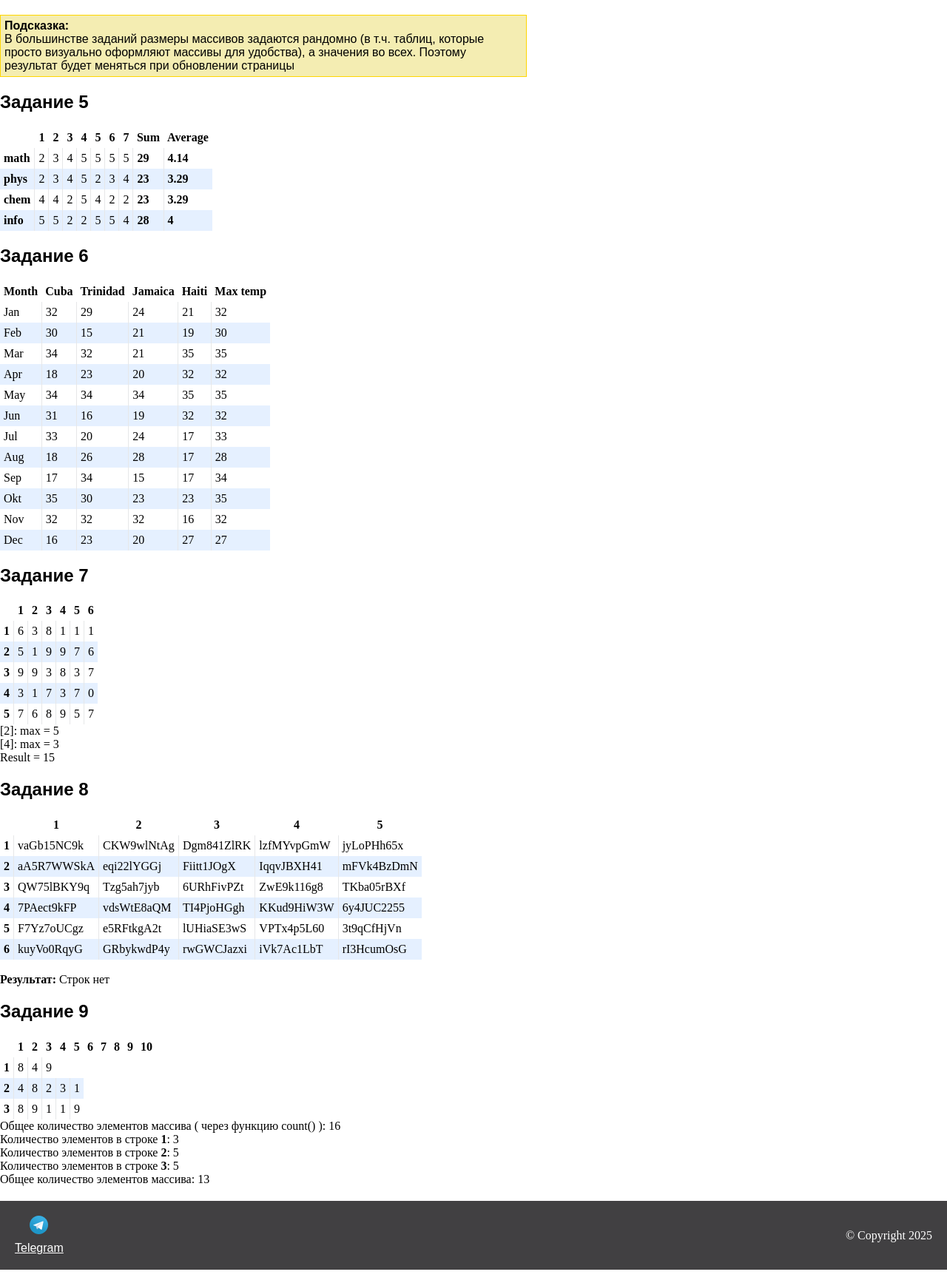
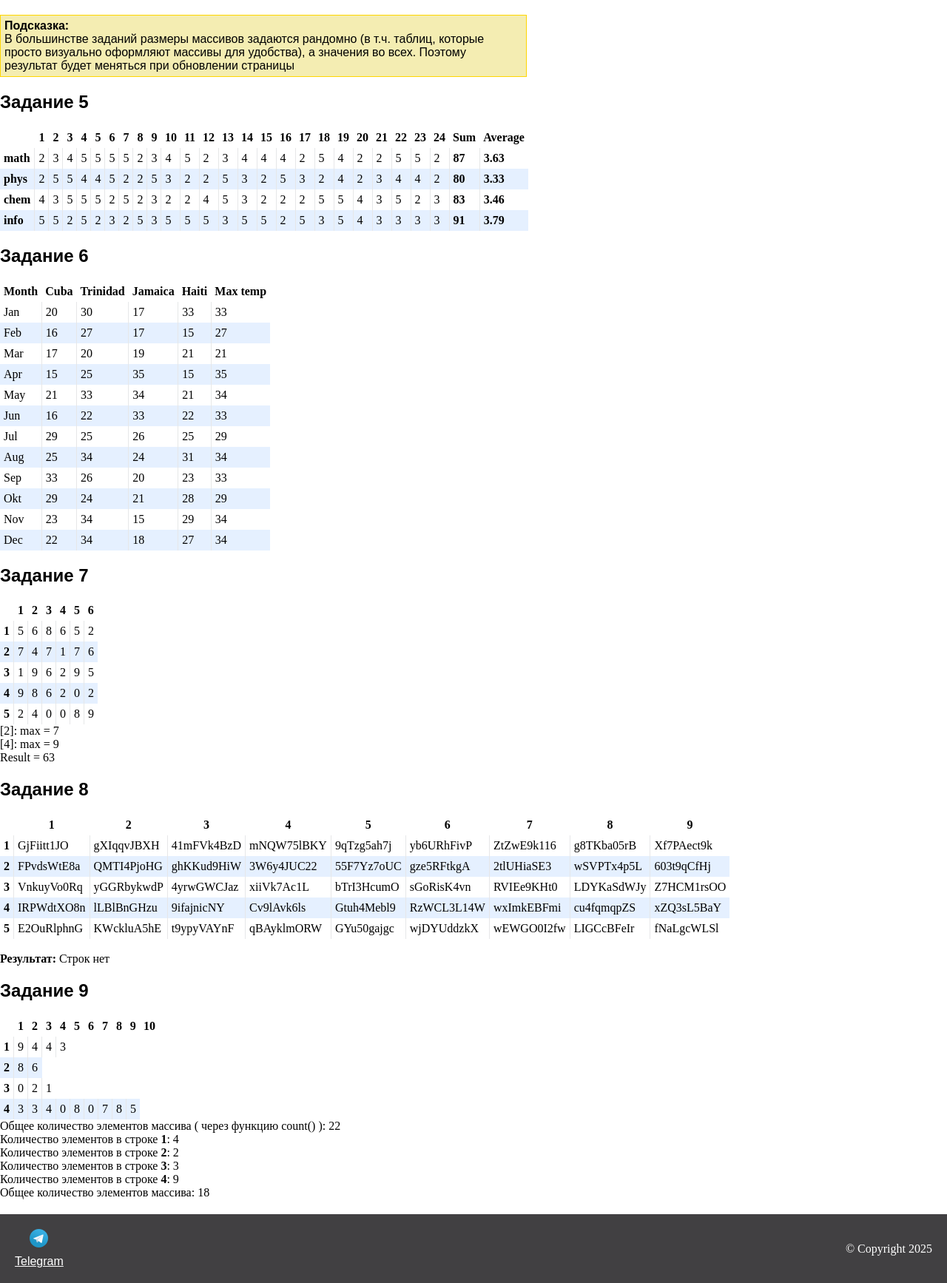
Before and after one commit to IrinaZorina/fact19, a PHP site: page /arrays.php in a window 1280 px wide. Shown: the part 58-1792 px from the top of the page at 74% size. Run offline with PHP 8.4, Linux system fonts and the light colour scheme.

Commit message:
added functions.php

```diff
--- a/arrays.php
+++ b/arrays.php
@@ -17,13 +17,8 @@ $students = [
     'info' => []
 ];
 
-
-
-$score_count = mt_rand(2, 15);
-        //заполнение массива рандомными значениями
-        foreach ($students as $subj => $values)
-            for ($i = 0; $i < $score_count; $i++)
-                array_push($students[$subj], mt_rand(2,5));
+$score_count = mt_rand(5, 30);
+RandArrayInt($students, 2, 5, $score_count);
 ?>
 
 <table>
@@ -73,12 +68,7 @@ $islands_averageTemp = [
     'Jamaica' => [],
     'Haiti' => []
 ];
-
-//Заполнение массива
-foreach ($islands_averageTemp as $island_key => $islands)
-    for ($i = 0; $i < 12; $i++)
-        array_push($islands_averageTemp[$island_key], mt_rand(15,35));
-
+RandArrayInt($islands_averageTemp, 15, 35, 12);
 
 $islands_maxTemp = [
     'Jan' => 0,
@@ -135,39 +125,8 @@ foreach ($islands_maxTemp as $month => $value) {
 <?php
 echo "<h2>Задание 7</h2>";
 
-$matrix = [];
-$matrix_row = 5;
-$matrix_column = 6;
+$matrix = CreateRandomMatrix(5, 6, 0, 9);
 
-?>
-
-<table>
-    <thead>
-        <th></th>
-        <?php
-            for ($i = 0; $i < $matrix_column; $i++) {
-                echo "<th>" . $i + 1 . "</th>";
-            }
-        ?>
-    </thead>
-    <tbody>
-    <?php
-        //заполнение матрицы
-        for ($i = 0; $i < $matrix_row; $i++) {
-            echo "<tr><td><b>" . $i+1 . "</b></td>";
-            for ($j = 0; $j < $matrix_column; $j++) {
-                $matrix[$i][$j] = mt_rand(0, 9);
-                echo "<td>" . $matrix[$i][$j] . "</td>";
-            }
-            echo "</tr>";
-        }
-        ?>
-    </tbody>
-</table>
-
-
-
-<?php
 $result = 1;
 for ($i = 0; $i < count($matrix); $i++) {
     $max = 0;
@@ -183,14 +142,11 @@ echo "Result = $result";
 
 
 echo "<h2>Задание 8</h2>";
-
-$strings = [];
-
-$characters = '0123456789abcdefghijklmnopqrstuvwxyzABCDEFGHIJKLMNOPQRSTUVWXYZ';
-
 //заполнение массива строками
 $rows = mt_rand(3, 10);    // количество строк
 $columns = mt_rand(3, 10); // количество столбцов
+
+$strings = RandArrayString($rows, $columns, 10);
 ?>
 
 <table>
@@ -207,11 +163,6 @@ $columns = mt_rand(3, 10); // количество столбцов
             echo "<tr>";
             echo "<td><b>" . $i + 1 . "</b></td>";
             for ($j = 0; $j < $columns; $j++) {
-                $str = "";
-                for ($k = 0; $k < 10; $k++) {
-                    $str .= $characters[mt_rand(0, strlen($characters) - 1)];
-                }
-                $strings[$i][$j] = $str;
                 echo "<td>" . $strings[$i][$j] . "</td>";
             }
             echo "</tr>";
--- /dev/null
+++ b/functions.php
@@ -0,0 +1,127 @@
+<?php
+
+// Окрашивание первого слова в тексте "обо мне" в красный цвет
+function FirstToRed(&$string) {
+    $new_string = explode(" ", $string, 2);
+    $new_string[0] = "<span style=\"color: red;\">" . $new_string[0] . " </span>";
+    $string = implode($new_string);
+}
+
+// Окрашивание каждого второго слова
+function WordColor(&$string){
+    $new_string = explode(" ", $string);
+
+    for ($i = 0; $i < count($new_string); $i++) {
+        if ($i % 2 == 0) $new_string[$i] = "<span style=\"color: gray;\">" . $new_string[$i] . " </span>";
+        else $new_string[$i] = "<span style=\"color: blue;\">" . $new_string[$i] . " </span>";
+    }
+
+    $string = implode($new_string);
+}
+
+// Получение контента страницы без тегов
+function GetPageText($url) {
+    return trim(strip_tags(file_get_contents($url)));
+}
+
+// Подсчет слов на указанной странице
+function WordPageCount($url) {
+    $content =  GetPageText($url);
+    return str_word_count($content, 0, "АаБбВвГгДдЕеЁёЖжЗзИиЙйКкЛлМмНнОоПпРрСсТтУуФфХхЦцЧчШшЩщЪъЫыЬьЭэЮюЯя");
+}
+
+// Подсчет количества символов на странице
+function VowelsPageCount($url) {
+    $vowels = ["а", "е", "ё", "и", "о", "у", "ы", "э", "ю", "я"];
+    $content = GetPageText($url);
+    $content = mb_strtolower($content);
+    $content = str_replace(" ", "", $content); //удаление пробелов
+    $content = mb_str_split($content);
+
+    $count = 0;
+    foreach($content as $symb) {
+        foreach ($vowels as $vowel){
+            if ($symb == $vowel) {
+                $count++;
+                continue;
+            }
+        }
+    }
+    return $count;
+}
+
+// Подсчет количества дней между датами
+function DaysGone(string $str_date) {
+    $date = strtotime($str_date);
+    return round((time() - $date) / (60 * 60 * 24));
+}
+
+/**
+ * Заполняет двумерный массив случайными значениями типа int
+ *
+ * @param array $arr двумерный массив, который нужно заполнить
+ * @param int $min_value минимальное значение
+ * @param int $max_value максимальное значение
+ * @param int $size количество элементов
+ *
+ * Ничего не возвращает, но заполняет переданный массив
+ */
+function RandArrayInt(array &$arr, int $min_value, int $max_value, int $size) {
+    foreach ($arr as $key => $values)
+        for ($i = 0; $i < $size; $i++)
+            array_push($arr[$key], mt_rand($min_value,$max_value));
+}
+
+
+/**
+ * Создает и заполняет двумерный массив случайными строками из цифр и букв
+ *
+ *
+ */
+function RandArrayString(int $rows, int $columns, int $str_length) : array {
+    $strings = [];
+    $characters = '0123456789abcdefghijklmnopqrstuvwxyzABCDEFGHIJKLMNOPQRSTUVWXYZ';
+    for ($i = 0; $i < $rows; $i++) {
+        for ($j = 0; $j < $columns; $j++) {
+            $str = "";
+            for ($k = 0; $k < $str_length; $k++) {
+                $str .= $characters[mt_rand(0, strlen($characters) - 1)];
+            }
+            $strings[$i][$j] = $str;
+        }
+    }
+    return $strings;
+}
+
+/**
+ * Создает матрицу, заполняет ее случайными числами и выводит ее в табличном виде
+ *
+ * @param int $rows количество строк матрицы
+ * @param int $columns количество колонок матрицы
+ * @param int $min_value минимальное значение
+ * @param int $max_value максимальное значение
+ * @param bool Если true, то выводит таблицу
+ * @return array возращает заполненную матрицу
+ */
+function CreateRandomMatrix(int $rows, int $columns, int $min_value, int $max_value, bool $create_table = true) {
+    $matrix = [];
+
+    // формирование шапки
+    if ($create_table) {
+        echo "<table><thead><th></th>";
+        for ($i = 0; $i < $columns; $i++) {
+            echo "<th>" . $i + 1 . "</th>";
+        }
+        echo "</thead><tbody>";
+    }
+    for ($i = 0; $i < $rows; $i++) {
+        if ($create_table) echo "<tr><td><b>" . $i+1 . "</b></td>";
+        for ($j = 0; $j < $columns; $j++) {
+            $matrix[$i][$j] = mt_rand($min_value, $max_value);
+            if ($create_table) echo "<td>" . $matrix[$i][$j] . "</td>";
+        }
+        if ($create_table) echo "</tr>";
+    }
+    if ($create_table) echo "</tbody></table>";
+    return $matrix;
+}
--- a/header.php
+++ b/header.php
@@ -5,6 +5,7 @@
     <meta name="viewport" content="width=device-width, initial-scale=1.0">
     <link rel="stylesheet" href="styles/styles.css">
     <?php
+        require_once "functions.php";
         if (8 > date("H") && date("H") >= 20) {
             echo "<link rel=\"stylesheet\" href=\"styles/dark.css\">";
         }
```
Also changed, not shown: index.php (+8 -48 lines).
